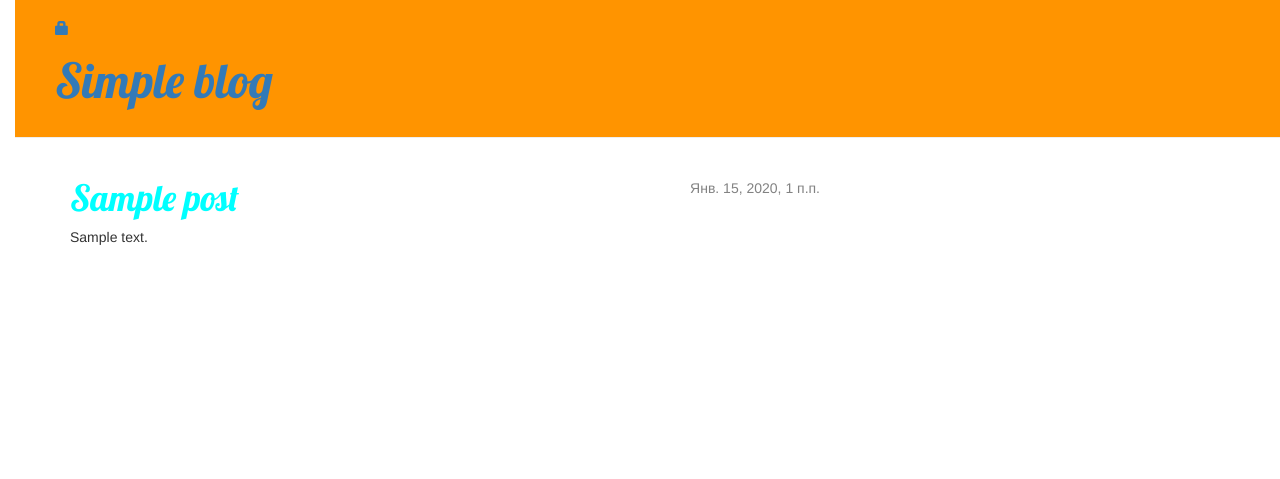
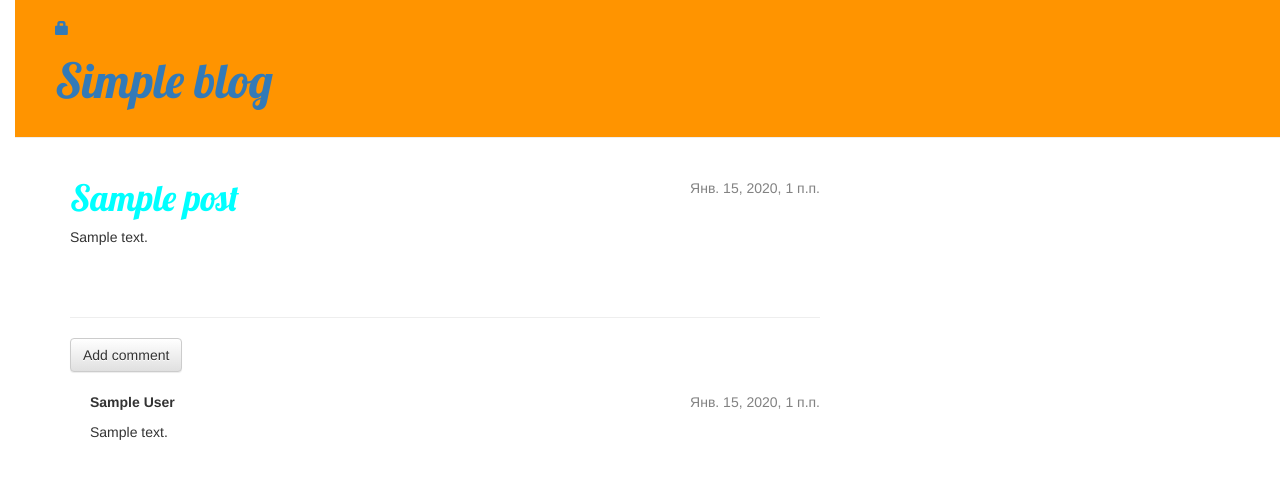
Before and after one commit to Igor-Yudin/Blog, a Django app: page /post/1/ in a window 1280 px wide. Shown: the top 479 px of the page. Run offline with Django 3.2, Linux system fonts and the light colour scheme; tables that the repository leaves empty hold one stand-in row (values such as "Sample post"); some libraries are stand-ins or nearby versions.

Commit message:
Comments

```diff
--- a/mysite/blog/admin.py
+++ b/mysite/blog/admin.py
@@ -2,5 +2,7 @@ from django.contrib import admin
 
 # Register your models here.
 from blog.models import Post
+from blog.models import Comment
 
 admin.site.register(Post)
+admin.site.register(Comment)
--- a/mysite/blog/models.py
+++ b/mysite/blog/models.py
@@ -21,3 +21,20 @@ class Post(models.Model):
 
 	def __str__(self):
 		return self.title
+
+	def approved_comments(self):
+		return self.comments.filter(approved_comment = True)
+
+class Comment(models.Model):
+	post = models.ForeignKey('blog.Post', related_name = 'comments')
+	author = models.CharField(max_length = 200)
+	text = models.TextField()
+	created_date = models.DateTimeField(default = timezone.now)
+	approved_comment = models.BooleanField(default = False)
+
+	def approve(self):
+		self.approved_comment = True
+		self.save()
+
+	def __str__(self):
+		return self.text
--- a/mysite/blog/static/css/blog.css
+++ b/mysite/blog/static/css/blog.css
@@ -54,3 +54,7 @@ h1, h2, h3, h4 {
 .post h1 a, .post h1 a: visited {
 	color: #000000;
 }
+
+.comment {
+	margin: 20px 0px 20px 20px;
+}
--- a/mysite/blog/templates/blog/post_detail.html
+++ b/mysite/blog/templates/blog/post_detail.html
@@ -17,4 +17,23 @@
 		<h1>{{ post.title }}</h1>
 		<p>{{ post.content|linebreaksbr }}</p>
 	</div>
+	<hr>
+	<a class="btn btn-default" href="{% url 'add_comment_to_post' pk=post.pk %}">Add comment</a>
+	{% for comment in post.comments.all %}
+		{% if user.is_authenticated or comment.approved_comment %}
+			<div class = "comment">
+				<div class = "date">
+					{{ comment.created_date }}
+					{% if not comment.approved_comment %}
+						<a class="btn btn-default" href="{% url 'comment_remove' pk=comment.pk %}"><span class="glyphicon glyphicon-remove"></span></a>
+						<a class="btn btn-default" href="{% url 'comment_approve' pk=comment.pk %}"><span class="glyphicon glyphicon-ok"></span></a>
+					{% endif %}
+				</div>
+				<strong>{{ comment.author }}</strong>
+				<p>{{ comment.text|linebreaks }}</p>
+			</div>
+		{% endif %}
+	{% empty %}
+		<p>No comments here yet </p>
+	{% endfor %}
 {% endblock %}
--- a/mysite/blog/templates/blog/post_list.html
+++ b/mysite/blog/templates/blog/post_list.html
@@ -7,6 +7,7 @@
 			</div>
 			<h1><a href="{% url 'post_detail' pk=post.pk %}">{{post.title}}</a></h1>
 			<p>{{post.content|linebreaksbr}}</p>
+			<a href = "{% url 'post_detail' pk=post.pk %}">Comments: {{ post.approved_comments.count }}</a>
 		</div>
 	{% endfor %}
 {% endblock content %}
--- a/mysite/blog/urls.py
+++ b/mysite/blog/urls.py
@@ -9,4 +9,7 @@ urlpatterns = [
     url(r'^drafts/$', views.post_draft_list, name = 'post_draft_list'),
     url(r'^post/(?P<pk>\d+)/publish/$', views.post_publish, name = 'post_publish'),
     url(r'^post/(?P<pk>\d+)/remove/$', views.post_remove, name = 'post_remove'),
+    url(r'^post/(?P<pk>\d+)/comment/$', views.add_comment_to_post, name = 'add_comment_to_post'),
+    url(r'^comment/(?P<pk>\d+)/remove/$', views.comment_remove, name = 'comment_remove'),
+    url(r'^comment/(?P<pk>\d+)/approve/$', views.comment_approve, name = 'comment_approve'),
 ]
--- a/mysite/blog/views.py
+++ b/mysite/blog/views.py
@@ -1,8 +1,8 @@
 from django.shortcuts import render, get_object_or_404, redirect
-from . models import Post
+from . models import Post, Comment
 from django.utils import timezone
 from django.contrib.staticfiles import finders
-from . forms import PostForm
+from . forms import PostForm, CommentForm
 from django.contrib.auth.decorators import login_required
 # Create your views here.
 
@@ -58,3 +58,29 @@ def post_remove(request, pk):
 	post = get_object_or_404(Post, pk = pk)
 	post.delete()
 	return redirect('post_list')
+
+def add_comment_to_post(request, pk):
+	post = get_object_or_404(Post, pk = pk)
+	if request.method == "POST":
+		form = CommentForm(request.POST)
+		if form.is_valid():
+			comment = form.save(commit = False)
+			comment.post = post
+			comment.save()
+			return redirect('post_detail', pk = post.pk)
+	else:
+		form = CommentForm()
+	return render(request, 'blog/add_comment_to_post.html', {'form' : form})
+
+@login_required
+def comment_remove(request, pk):
+	comment = get_object_or_404(Comment, pk = pk)
+	post_pk = comment.post.pk
+	comment.delete()
+	return redirect('post_detail', pk = post_pk)
+
+@login_required
+def comment_approve(request, pk):
+	comment = get_object_or_404(Comment, pk = pk)
+	comment.approve()
+	return redirect('post_detail', pk = comment.post.pk)
```
Also changed, not shown: mysite/blog/forms.py (+6 -1 lines), mysite/blog/templates/blog/add_comment_to_post.html (added, +9 -0 lines), mysite/blog/migrations/0006_comment.py (added).
